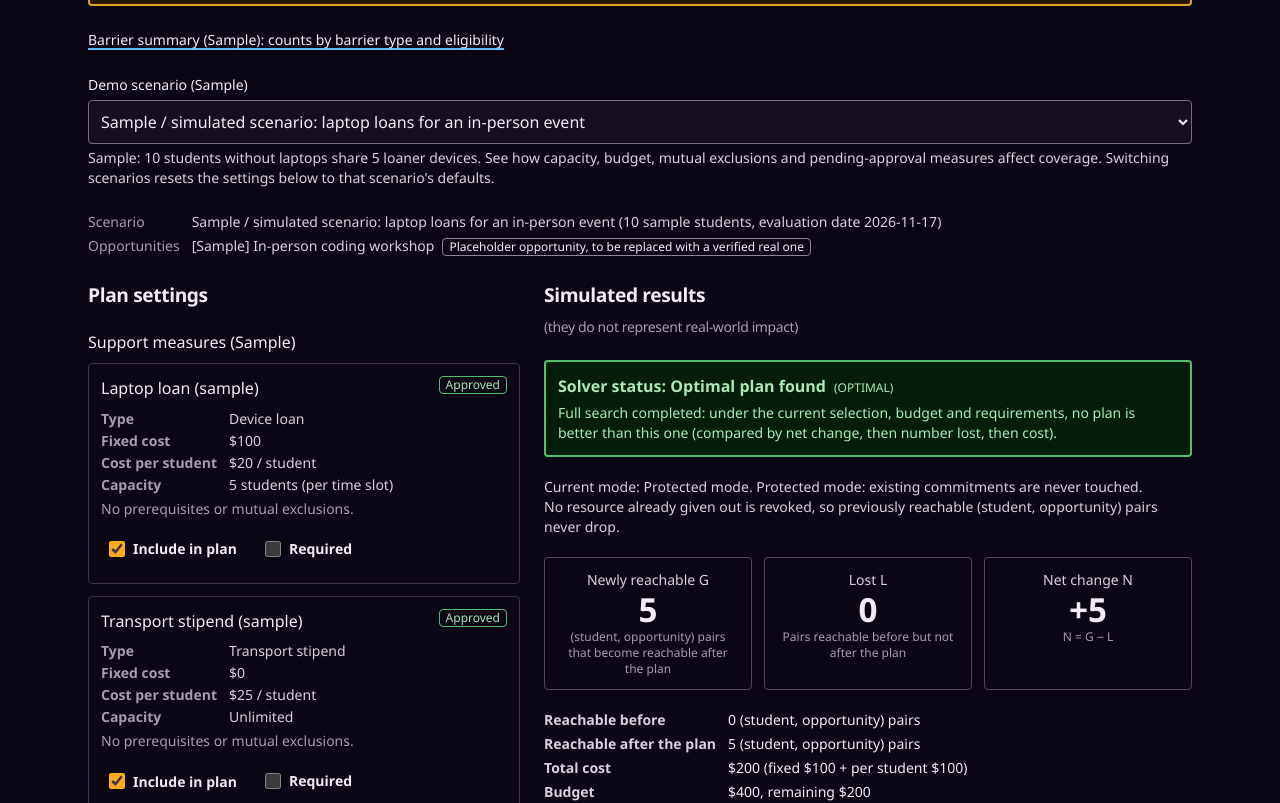
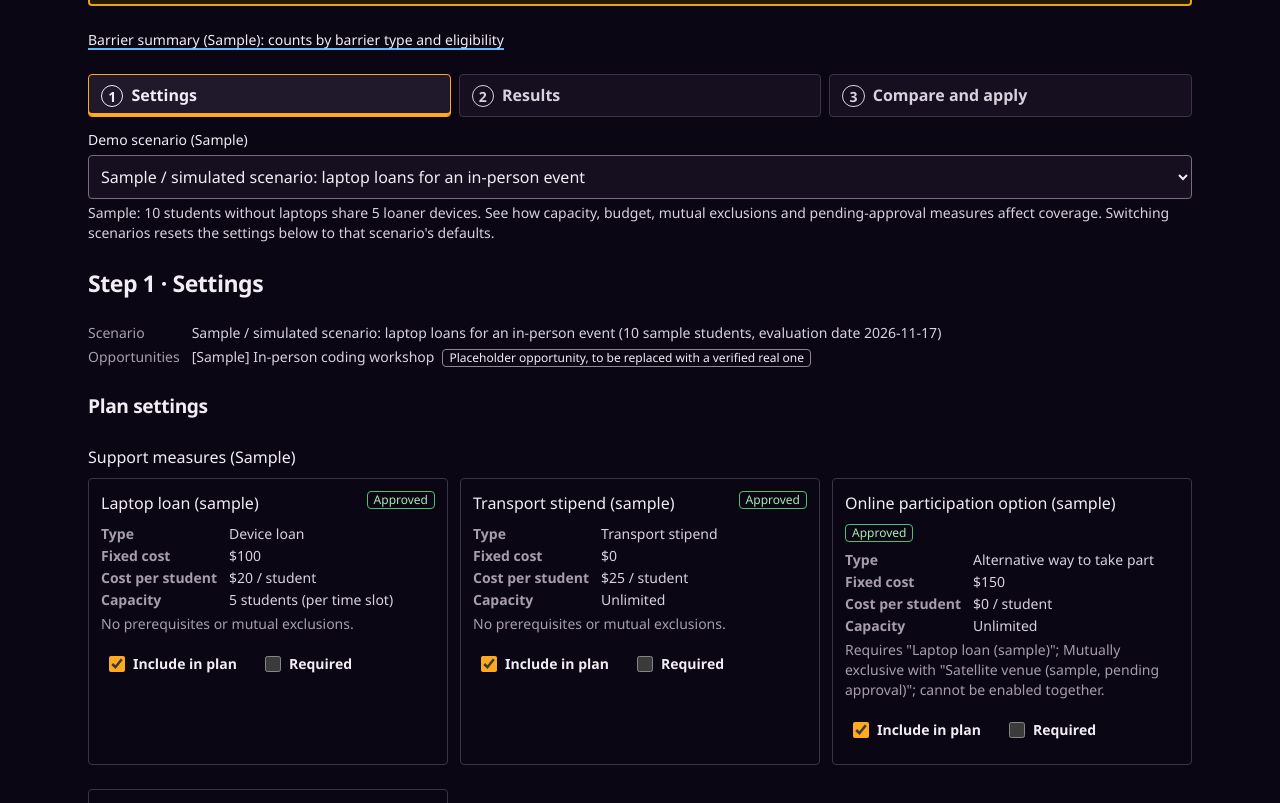
Before and after one commit to Zerune0/opportunity-compass, a Next.js app: page /organizer in a window 1280 px wide. Shown: the part 277-1080 px from the top of the page. Built offline with nearby package versions, Linux system fonts and the light colour scheme; a web font is replaced by a local one.

Commit message:
feat(organizer): what-if walks through three steps (settings, results, compare and apply) with a step bar; settings hide once you move on, a summary line links back, and the step is kept in the URL so Back works

```diff
--- a/app/globals.css
+++ b/app/globals.css
@@ -273,6 +273,27 @@ body::before {
   .rpg-source__meta summary { cursor: pointer; width: fit-content; color: var(--color-accent); }
   .rpg-source__meta ul { margin: var(--space-2xs, 6px) 0 0; padding-inline-start: 1.1em; display: grid; gap: 2px; }
   .rpg-source__meta a { overflow-wrap: anywhere; }
+  /* Organizer what-if: three steps with a step bar; settings are hidden once you move on. */
+  .org-steps ol { list-style: none; margin: 0; padding: 0; display: grid; grid-template-columns: repeat(3, minmax(0, 1fr)); gap: var(--space-xs); }
+  .org-steps button { width: 100%; display: flex; align-items: center; gap: var(--space-xs); padding: var(--space-xs) var(--space-sm); border: 1px solid var(--color-rule); border-radius: var(--radius-card); background: var(--color-paper-2); color: var(--color-ink-2); font: inherit; font-weight: 700; cursor: pointer; text-align: left; }
+  .org-steps button[aria-current="step"] { border-color: var(--color-accent); color: var(--color-ink); background: var(--color-paper-3); box-shadow: inset 0 -3px 0 var(--color-accent); }
+  .org-steps button:focus-visible { outline: 2px solid var(--color-focus); outline-offset: 2px; }
+  .org-steps__num { display: inline-grid; place-items: center; width: 1.6em; height: 1.6em; border-radius: 50%; border: 1px solid currentColor; font-size: var(--text-sm); flex: none; }
+  .org-settings fieldset > ul { display: grid; gap: var(--space-sm); grid-template-columns: repeat(auto-fill, minmax(min(100%, 18rem), 1fr)); }
+  .org-settings fieldset > ul > li { margin: 0; }
+  @media (min-width: 56rem) {
+    .org-settings > section { display: grid; grid-template-columns: repeat(2, minmax(0, 1fr)); gap: var(--space-lg); align-items: start; }
+    .org-settings > section > * { margin: 0 !important; min-width: 0; }
+    .org-settings > section > :is(h2, fieldset:first-of-type) { grid-column: 1 / -1; }
+  }
+  .org-steps button span { overflow-wrap: normal; word-break: normal; }
+  @media (max-width: 40rem) {
+    .org-steps button { flex-direction: column; justify-content: center; text-align: center; gap: 2px; padding: var(--space-xs); font-size: var(--text-sm); line-height: 1.2; }
+  }
+  .org-step-actions { display: flex; flex-wrap: wrap; justify-content: flex-end; align-items: center; gap: var(--space-sm); padding-top: var(--space-md); border-top: 1px solid var(--color-rule); }
+  .org-step-actions > :first-child:not(button) { margin-inline-end: auto; }
+  .org-settings-summary { display: flex; flex-wrap: wrap; align-items: center; justify-content: space-between; gap: var(--space-sm); padding: var(--space-sm) var(--space-md); border: 1px solid var(--color-rule); border-radius: var(--radius-card); background: var(--color-paper-2); }
+  .org-settings-summary p { margin: 0; }
   /* Label/value facts as small boxes side by side instead of one long left-aligned column. */
   .rpg-facts { display: grid; grid-template-columns: repeat(auto-fit, minmax(min(100%, 10rem), 1fr)); gap: var(--space-sm); margin: 0; }
   .rpg-facts > div { min-width: 0; padding: var(--space-sm); border: 1px solid var(--color-rule); border-radius: var(--radius-card); background: var(--color-paper-3); }
--- a/app/organizer/what-if.tsx
+++ b/app/organizer/what-if.tsx
@@ -13,7 +13,7 @@
  */
 import { DetailDialog } from "@/components/rpg/DetailDialog";
 import Link from "next/link";
-import { useId, useMemo, useState } from "react";
+import { useCallback, useEffect, useId, useMemo, useState } from "react";
 import {
   defaultWhatIfInput,
   isPlaceholderOpportunity,
@@ -133,11 +133,67 @@ const STATUS_STYLE: Record<JointStatus, string> = {
   UNSUPPORTED_INPUT: "border-gray-700 bg-gray-100 text-gray-900",
 };
 
+/** The page walks through three steps: settings, results, then comparison and applying to the student side. */
+export type OrganizerStep = 1 | 2 | 3;
+export const ORGANIZER_STEPS: { step: OrganizerStep; label: string }[] = [
+  { step: 1, label: "Settings" },
+  { step: 2, label: "Results" },
+  { step: 3, label: "Compare and apply" },
+];
+
+/** Reads ?step= (1 when missing or not 2 / 3). */
+export function stepFromSearch(search: string): OrganizerStep {
+  const v = new URLSearchParams(search).get("step");
+  return v === "2" ? 2 : v === "3" ? 3 : 1;
+}
+
+/** Current step, kept in the URL so the browser Back button returns to the previous step. */
+function useOrganizerStep() {
+  const [step, setStep] = useState<OrganizerStep>(1);
+  useEffect(() => {
+    const sync = () => setStep(stepFromSearch(window.location.search));
+    const timer = window.setTimeout(sync);
+    window.addEventListener("popstate", sync);
+    return () => {
+      window.clearTimeout(timer);
+      window.removeEventListener("popstate", sync);
+    };
+  }, []);
+  const goTo = useCallback((next: OrganizerStep) => {
+    const url = new URL(window.location.href);
+    if (next === 1) url.searchParams.delete("step");
+    else url.searchParams.set("step", String(next));
+    window.history.pushState(null, "", url);
+    setStep(next);
+    window.scrollTo({ top: 0 });
+    window.setTimeout(() => document.getElementById("organizer-step-heading")?.focus());
+  }, []);
+  return [step, goTo] as const;
+}
+
+function StepNav({ step, onGo }: { step: OrganizerStep; onGo: (s: OrganizerStep) => void }) {
+  return (
+    <nav aria-label="What-if steps" className="org-steps">
+      <ol>
+        {ORGANIZER_STEPS.map((s) => (
+          <li key={s.step}>
+            <button type="button" aria-current={step === s.step ? "step" : undefined} onClick={() => onGo(s.step)}>
+              <span className="org-steps__num" aria-hidden="true">{s.step}</span>
+              <span>{s.label}</span>
+            </button>
+          </li>
+        ))}
+      </ol>
+    </nav>
+  );
+}
+
 export default function WhatIf({ entries }: { entries: ClientScenarioEntry[] }) {
   const [scenarioId, setScenarioId] = useState<string>(entries[0]?.id ?? "");
   const selectId = useId();
   const descId = useId();
   const entry = entries.find((e) => e.id === scenarioId) ?? entries[0];
+  const [step, goTo] = useOrganizerStep();
   if (!entry) return <p>No sample scenarios available.</p>;
   return (
     <div className="space-y-6">
@@ -153,7 +209,8 @@ export default function WhatIf({ entries }: { entries: ClientScenarioEntry[] })
             Barrier summary (Sample): counts by barrier type and eligibility
           </Link>
         </p>
-        <div className="space-y-1">
+        <StepNav step={step} onGo={goTo} />
+        {step === 1 && <div className="space-y-1">
           <label htmlFor={selectId} className="block font-medium">
             Demo scenario (Sample)
           </label>
@@ -173,7 +230,7 @@ export default function WhatIf({ entries }: { entries: ClientScenarioEntry[] })
           <p id={descId} className="text-sm text-gray-700">
             {entry.description} Switching scenarios resets the settings below to that scenario&apos;s defaults.
           </p>
-        </div>
+        </div>}
       </header>
       {/* key：切换场景时重新挂载，所有控件回到该场景的默认值。 */}
       <ScenarioWhatIf
@@ -182,6 +239,8 @@ export default function WhatIf({ entries }: { entries: ClientScenarioEntry[] })
         floors={entry.floors}
         bridge={entry.bridge}
         realOpportunityNote={entry.realOpportunityNote}
+        step={step}
+        onGo={goTo}
       />
     </div>
   );
@@ -192,11 +251,15 @@ function ScenarioWhatIf({
   floors,
   bridge,
   realOpportunityNote,
+  step,
+  onGo,
 }: {
   scenario: Scenario;
   floors: FairnessFloor[];
   bridge: ClientBridgeInfo;
   realOpportunityNote: string | null;
+  step: OrganizerStep;
+  onGo: (s: OrganizerStep) => void;
 }) {
   const defaults = useMemo(() => defaultWhatIfInput(scenario), [scenario]);
   const [enabled, setEnabled] = useState<string[]>(defaults.enabledIds);
@@ -288,8 +351,18 @@ function ScenarioWhatIf({
     setPercentText(defaultPercents);
   };
 
+  const summary = [
+    `${enabled.length} of ${scenario.interventions.length} support measures`,
+    budget.value != null ? `budget $${budget.value}` : "budget not set",
+    MODE_LABELS[mode],
+    floorOn.length ? `${floorOn.length} fairness floor${floorOn.length === 1 ? "" : "s"}` : null,
+  ].filter(Boolean).join(" · ");
+
   return (
     <div className="space-y-6">
+      {step === 1 && (
+        <section aria-labelledby="organizer-step-heading" className="space-y-6">
+          <h2 id="organizer-step-heading" tabIndex={-1} className="text-xl font-semibold">Step 1 · Settings</h2>
           <dl className="grid gap-1 text-sm text-gray-700 sm:grid-cols-[auto_1fr] sm:gap-x-3">
             <dt className="font-medium">Scenario</dt>
             <dd className="break-words">
@@ -316,8 +389,7 @@ function ScenarioWhatIf({
               )}
             </dd>
           </dl>
-
-      <div className="grid gap-6 lg:grid-cols-[minmax(0,2fr)_minmax(0,3fr)]">
+          <div className="org-settings">
             <Controls
               scenario={scenario}
               floors={floors}
@@ -346,13 +418,48 @@ function ScenarioWhatIf({
               onPercent={(id, v) => setPercentText((prev) => ({ ...prev, [id]: v }))}
               onReset={reset}
             />
+          </div>
+          <div className="org-step-actions">
+            {!view && <InvalidInput message={inputError} />}
+            <button type="button" className="rpg-button rpg-button--primary" disabled={!view} onClick={() => onGo(2)}>
+              See results <span aria-hidden="true">→</span>
+            </button>
+          </div>
+        </section>
+      )}
+
+      {step === 2 && (
+        <section aria-labelledby="organizer-step-heading" className="space-y-6">
+          <h2 id="organizer-step-heading" tabIndex={-1} className="text-xl font-semibold">Step 2 · Results</h2>
+          <div className="org-settings-summary">
+            <p><span className="font-medium">{scenario.title}</span> · {summary}</p>
+            <button type="button" className="rpg-button rpg-button--secondary" onClick={() => onGo(1)}>Edit settings</button>
+          </div>
           {view ? <Results view={view} /> : <InvalidInput message={inputError} />}
+          <div className="org-step-actions">
+            <button type="button" className="rpg-button rpg-button--secondary" onClick={() => onGo(1)}><span aria-hidden="true">←</span> Settings</button>
+            <button type="button" className="rpg-button rpg-button--primary" onClick={() => onGo(3)}>
+              Compare and apply <span aria-hidden="true">→</span>
+            </button>
           </div>
+        </section>
+      )}
 
-      {view && <ResultsReference view={view} />}
-
-      {/* 全宽，放在设置与结果下方：输入无效时也显示（此时 plan 为 null，仍可撤回之前写入的）。 */}
+      {step === 3 && (
+        <section aria-labelledby="organizer-step-heading" className="space-y-6">
+          <h2 id="organizer-step-heading" tabIndex={-1} className="text-xl font-semibold">Step 3 · Compare and apply</h2>
+          <div className="org-settings-summary">
+            <p><span className="font-medium">{scenario.title}</span> · {summary}</p>
+            <button type="button" className="rpg-button rpg-button--secondary" onClick={() => onGo(1)}>Edit settings</button>
+          </div>
+          {view ? <ResultsReference view={view} /> : <InvalidInput message={inputError} />}
+          {/* 输入无效时也显示（此时 plan 为 null，仍可撤回之前写入的）。 */}
           <StudentBridge scenario={scenario} bridge={bridge} plan={plan} />
+          <div className="org-step-actions">
+            <button type="button" className="rpg-button rpg-button--secondary" onClick={() => onGo(2)}><span aria-hidden="true">←</span> Results</button>
+          </div>
+        </section>
+      )}
     </div>
   );
 }
```
Also changed, not shown: 1 other file (tests, documents, lock files or other folders). Lines whose indentation alone changed are shown as unchanged.
